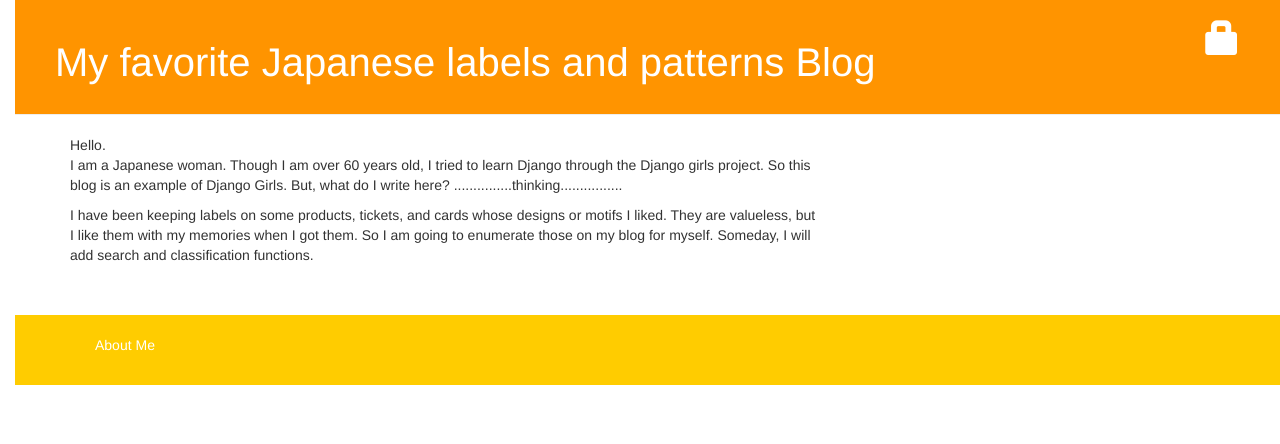
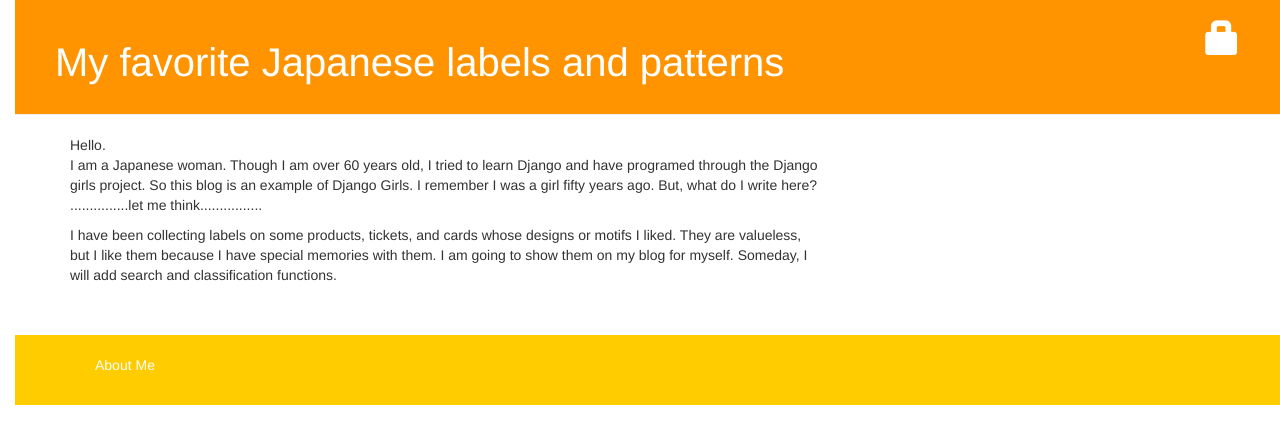
Before and after one commit to JsilverPi/my-first-blog, a Django app: template proj1/blog/templates/blog/about.html in a window 1280 px wide. Shown: the top 444 px of the page. Run offline with Django 3.2, Linux system fonts and the light colour scheme; the template is opened without the code that fills it, so the values that code supplies are empty; some libraries are stand-ins or nearby versions.

Commit message:
20200119

```diff
--- a/proj1/blog/templates/blog/about.html
+++ b/proj1/blog/templates/blog/about.html
@@ -3,10 +3,10 @@
 {% block content %}
 
 Hello. <p>
-I am a Japanese woman. Though I am over 60 years old, I tried to learn Django through the Django girls project. So this blog is  an example of Django Girls.
-But, what do I write here?    ...............thinking................
+I am a Japanese woman. Though I am over 60 years old, I tried to learn Django and have programed through the Django girls project. So this blog is  an example of Django Girls. I remember I was a girl fifty years ago.
+But, what do I write here?    ...............let me think................
 </p>
 
-<p>I have been keeping labels on some products, tickets, and cards whose designs or motifs I liked. They are valueless, but I like them with my memories when I got them. So I am going to enumerate those on my blog for myself.
+<p>I have been collecting labels on some products, tickets, and cards whose designs or motifs I liked. They are valueless, but I like them because I have special memories with them. I am going to show them on my blog for myself.
 Someday, I will add search and classification functions.
 {% endblock %}
--- a/proj1/blog/templates/blog/base.html
+++ b/proj1/blog/templates/blog/base.html
@@ -17,7 +17,7 @@
 {% else %}
   <a href="{% url 'login' %}" class="top-menu"><span class="glyphicon glyphicon-lock"></span></a>
 {% endif %}
-  <h1><a href="/">My favorite Japanese labels and patterns Blog</a></h1>
+  <h1><a href="/">My favorite Japanese labels and patterns</a></h1>
 </div>
 <div class="content container">
   <div class="row">
--- a/proj1/blog/templates/blog/post_detail.html
+++ b/proj1/blog/templates/blog/post_detail.html
@@ -25,7 +25,8 @@
 
      <h1>{{ post.title }} </h1>
      <p><img src="/static/{{ post.file_name }}" >
-     {{ post.abstract }}</p>
+<!-- 20200119 #     {{ post.abstract }} -->  </p>
+
      <br> *****<br>
      {{ post.text |linebreaksbr }}
      <br> *****<br>
--- a/proj1/blog/templates/blog/post_list.html
+++ b/proj1/blog/templates/blog/post_list.html
@@ -26,7 +26,7 @@
       <a  href="{% url 'post_detail' pk=post.pk %}">
       <img src="/static/ic-{{post.file_name}}" %}" >
       </a>
-        {{post.abstract|linebreaksbr}}
+<!-- 2020 0119       {{post.abstract|linebreaksbr}}   -->
 
 </div>
  {% endfor %}
```
